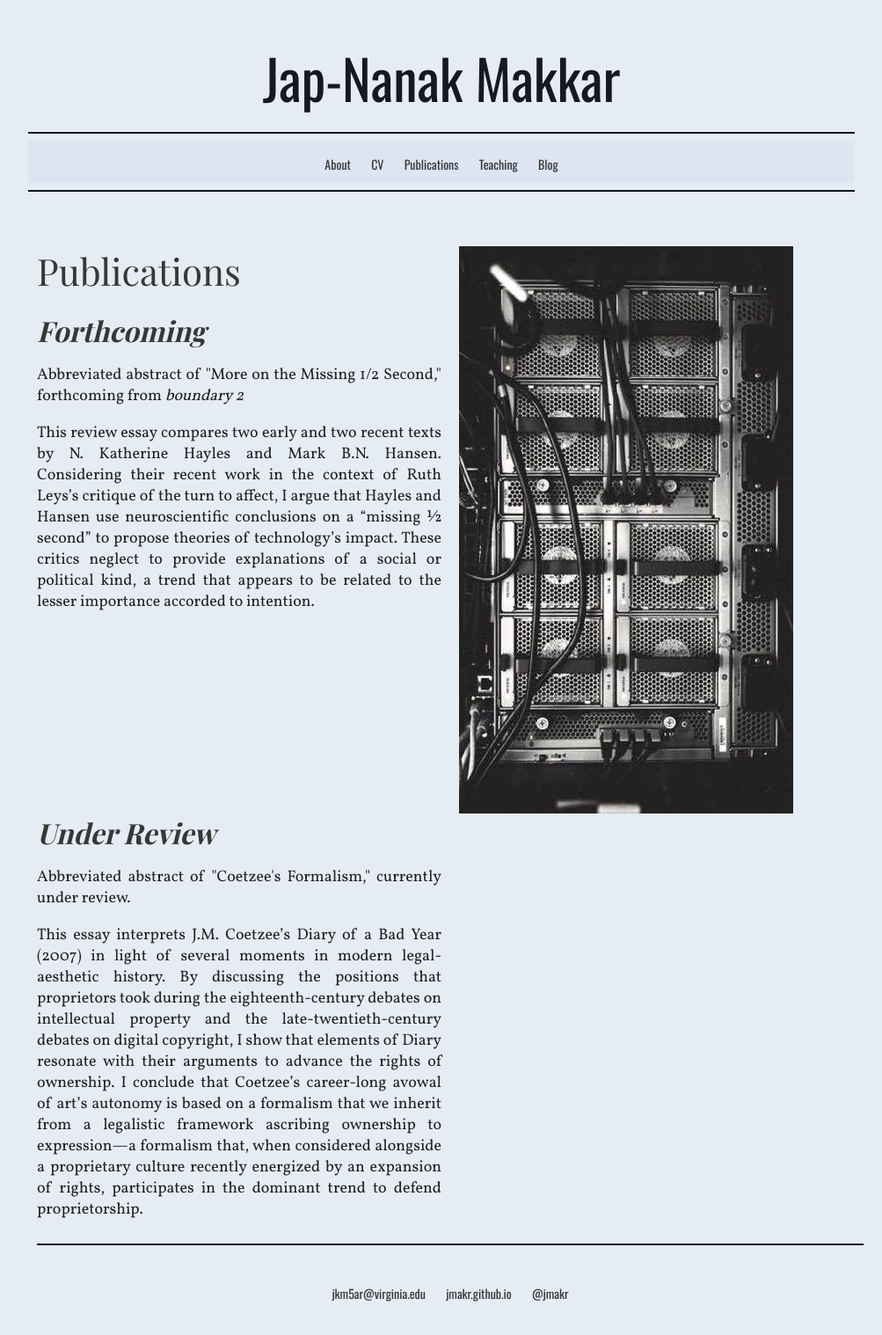
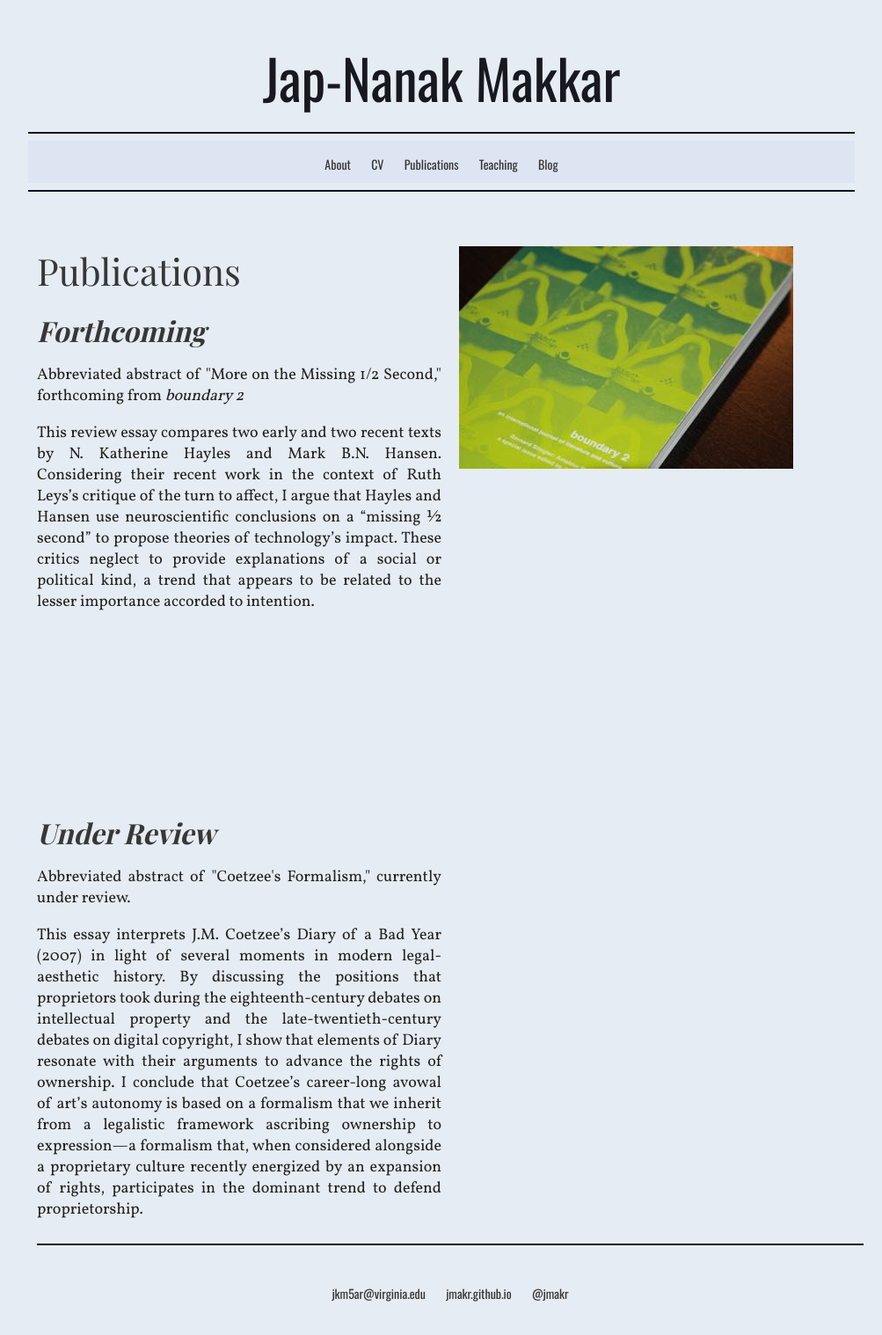
Before and after one commit to jmakr/jmakr.github.io, a Jekyll site: the page built from publications/index.html, in a window 1280 px wide. Shown: the whole page at 88% size, without its empty margins (138-1141 px from the left). Built offline with Jekyll 4.4.1, drawn with Linux system fonts in a browser that asks for light colours; some web fonts are replaced.

Commit message:
Update index.html

```diff
--- a/publications/index.html
+++ b/publications/index.html
@@ -32,7 +32,7 @@ title: Publications
         <br>
 	<div class="imgpub2">
 	<div style="width:380;">
-	<img src="Publicationsphoto4.jpg" height="645" width="380"/>
+	<img src="boundary2cover.jpg" height="253" width="380"/>
 	</div>
 	</div>
 
```
